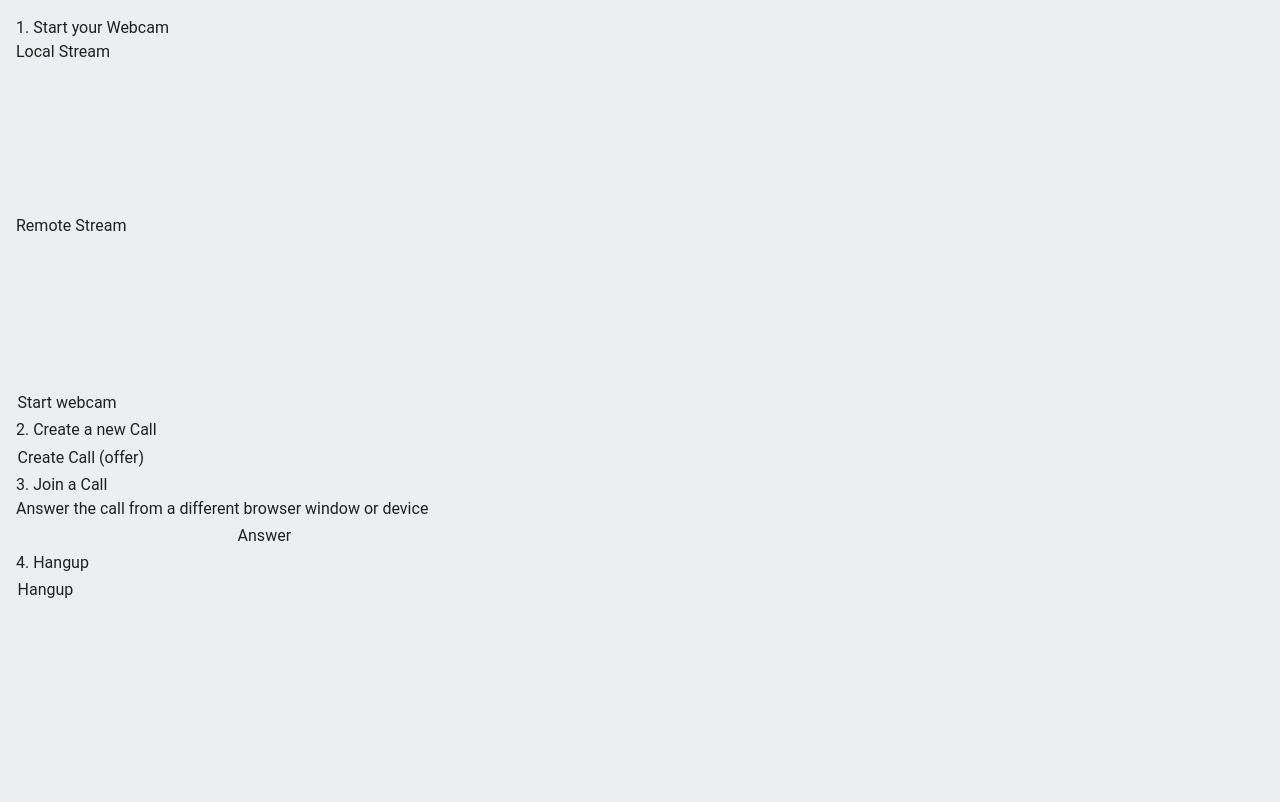
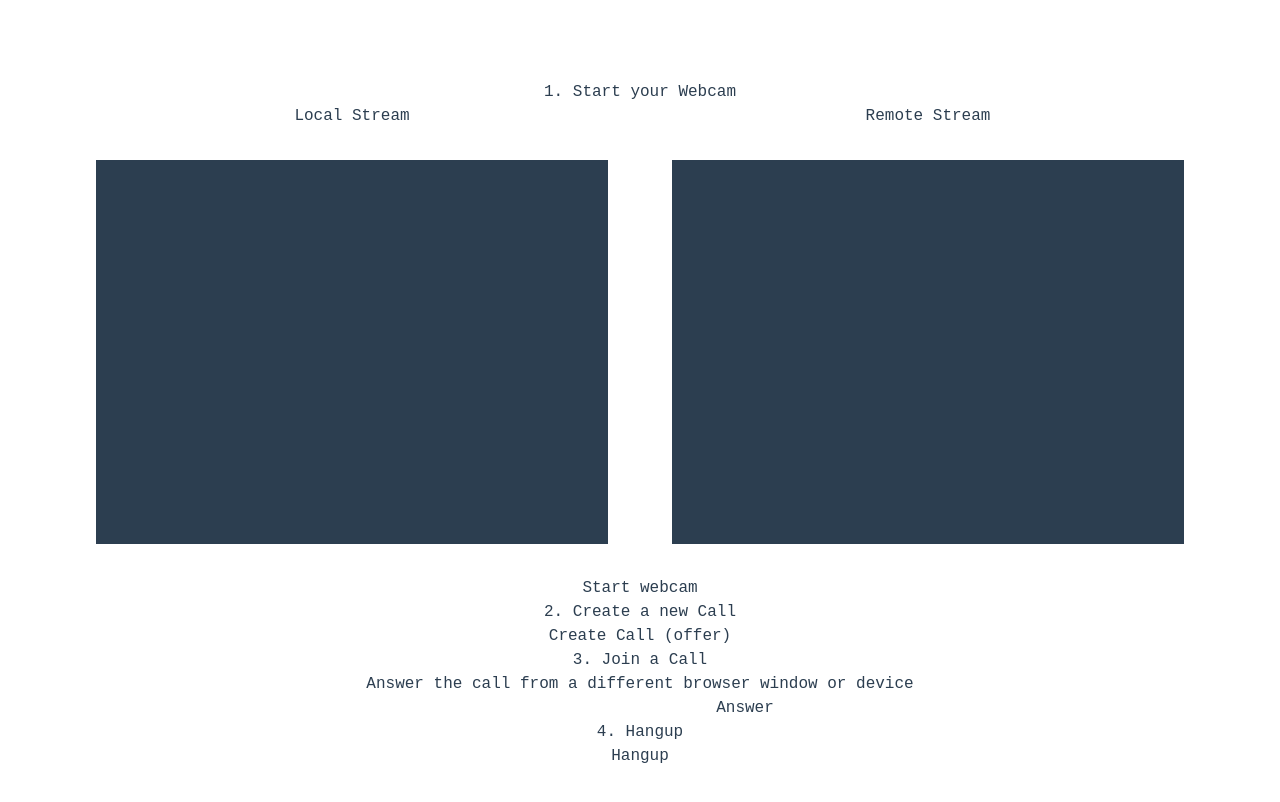
Before and after one commit to Yqzi/discord_replica, a Next.js app in the folder client/: page / in a window 1280 px wide. Shown: the top 802 px of the page. Built offline with nearby package versions, Linux system fonts and the light colour scheme; no server answers.

Commit message:
enabled cloud

```diff
--- a/client/src/app/globals.css
+++ b/client/src/app/globals.css
@@ -1,94 +1,23 @@
 @import "tailwindcss";
 
 body {
-    background: #eceff1;
-    color: rgba(0, 0, 0, 0.87);
-    font-family: Roboto, Helvetica, Arial, sans-serif;
-    margin: 0;
-    padding: 0;
+    font-family: "Syne Mono", monospace;
+    -webkit-font-smoothing: antialiased;
+    -moz-osx-font-smoothing: grayscale;
+    text-align: center;
+    color: #2c3e50;
+    margin: 80px 10px;
 }
 
-#message {
-    background: white;
-    max-width: 360px;
-    margin: 100px auto 16px;
-    padding: 32px 24px;
-    border-radius: 3px;
+video {
+    width: 40vw;
+    height: 30vw;
+    margin: 2rem;
+    background: #2c3e50;
 }
 
-#message h2 {
-    color: #ffa100;
-    font-weight: bold;
-    font-size: 16px;
-    margin: 0 0 8px;
+.videos {
+    display: flex;
+    align-items: center;
+    justify-content: center;
 }
-
-#message h1 {
-    font-size: 22px;
-    font-weight: 300;
-    color: rgba(0, 0, 0, 0.6);
-    margin: 0 0 16px;
-}
-
-#message p {
-    line-height: 140%;
-    margin: 16px 0 24px;
-    font-size: 14px;
-}
-
-#message a {
-    display: block;
-    text-align: center;
-    background: #039be5;
-    text-transform: uppercase;
-    text-decoration: none;
-    color: white;
-    padding: 16px;
-    border-radius: 4px;
-}
-
-#message,
-#message a {
-    box-shadow: 0 1px 3px rgba(0, 0, 0, 0.12), 0 1px 2px rgba(0, 0, 0, 0.24);
-}
-
-#load {
-    color: rgba(0, 0, 0, 0.4);
-    text-align: center;
-    font-size: 13px;
-}
-
-@media (max-width: 600px) {
-    body,
-    #message {
-        margin-top: 0;
-        background: white;
-        box-shadow: none;
-    }
-
-    body {
-        border-top: 16px solid #ffa100;
-    }
-}
-
-body {
-    margin: 1em;
-}
-
-button {
-    margin: 0.2em 0.1em;
-}
-
-div#videos {
-    display: flex;
-    flex-direction: row;
-    flex-wrap: wrap;
-}
-
-div#videos > video {
-    background: black;
-    width: 640px;
-    height: 100%;
-    display: block;
-    margin: 1em;
-}
--- a/client/src/app/page.tsx
+++ b/client/src/app/page.tsx
@@ -22,20 +22,8 @@ export default function Home() {
     const app = initializeApp(firebaseConfig);
     const firestore = getFirestore(app);
 
-    const servers = {
-        iceServers: [
-            {
-                urls: [
-                    "stun:stun1.l.google.com:19302",
-                    "stun:stun2.l.google.com:19302",
-                ],
-            },
-        ],
-        iceCandidatePoolSize: 10,
-    };
-
     // Global State
-    const pc = new RTCPeerConnection(servers);
+    const [pc, setPc] = useState<RTCPeerConnection | null>(null);
     let localStream: MediaStream;
     let remoteStream: MediaStream;
 
@@ -50,12 +38,30 @@ export default function Home() {
 
     callButtonOnClick;
 
-    // HTML elements
     const callInputRef = useRef<HTMLInputElement>(null);
+
+    useEffect(() => {
+        if (typeof window !== "undefined") {
+            // Initialize RTCPeerConnection only in the browser
+            const servers = {
+                iceServers: [
+                    {
+                        urls: [
+                            "stun:stun1.l.google.com:19302",
+                            "stun:stun2.l.google.com:19302",
+                        ],
+                    },
+                ],
+                iceCandidatePoolSize: 10,
+            };
+            setPc(new RTCPeerConnection(servers));
+        }
+    }, []);
 
     // 1. Setup media sources
 
     async function webcamButtonOnClick() {
+        if (!pc) return;
         localStream = await navigator.mediaDevices.getUserMedia({
             video: true,
             audio: true,
@@ -83,6 +89,7 @@ export default function Home() {
 
     // 2. Create an offer
     async function callButtonOnClick() {
+        if (!pc) return;
         // Reference Firestore collections for signaling
         const callDoc = doc(collection(firestore, "calls"));
         const offerCandidates = collection(callDoc, "offerCandidates");
@@ -138,6 +145,7 @@ export default function Home() {
 
     // 3. Answer the call with the unique ID
     async function answerButtonOnClick() {
+        if (!pc) return;
         let callId = null;
         if (callInputRef.current) {
             callId = callInputRef.current!.value;
@@ -187,7 +195,6 @@ export default function Home() {
 
     return (
         <>
-            <body>
             <h2>1. Start your Webcam</h2>
             <div className="videos">
                 <span>
@@ -240,15 +247,9 @@ export default function Home() {
 
             <h2>4. Hangup</h2>
 
-                <button
-                    id="hangupButton"
-                    disabled={!hasTheCallButtonBeenClicked}
-                >
+            <button id="hangupButton" disabled={!hasTheCallButtonBeenClicked}>
                 Hangup
             </button>
-
-                <script type="module" src="/main.js"></script>
-            </body>
         </>
     );
 }
```
Lines whose indentation alone changed are shown as unchanged.
